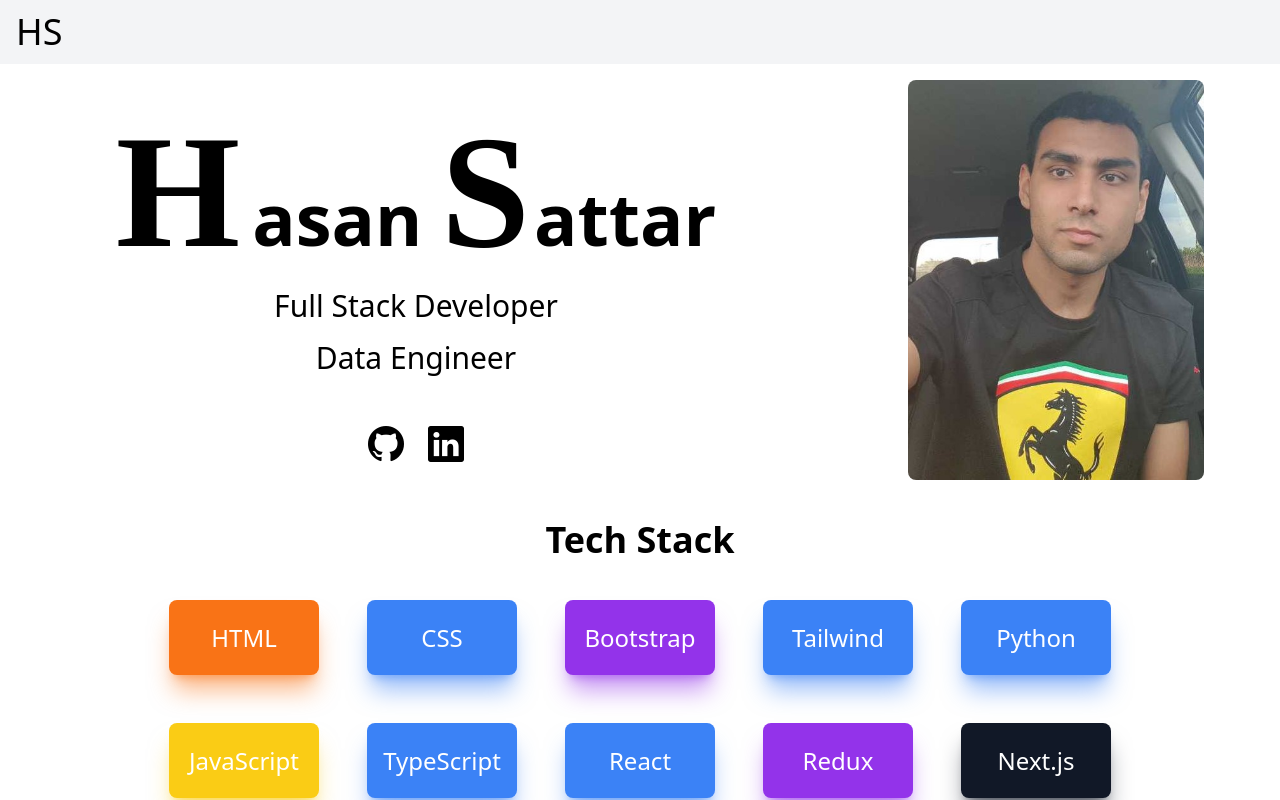
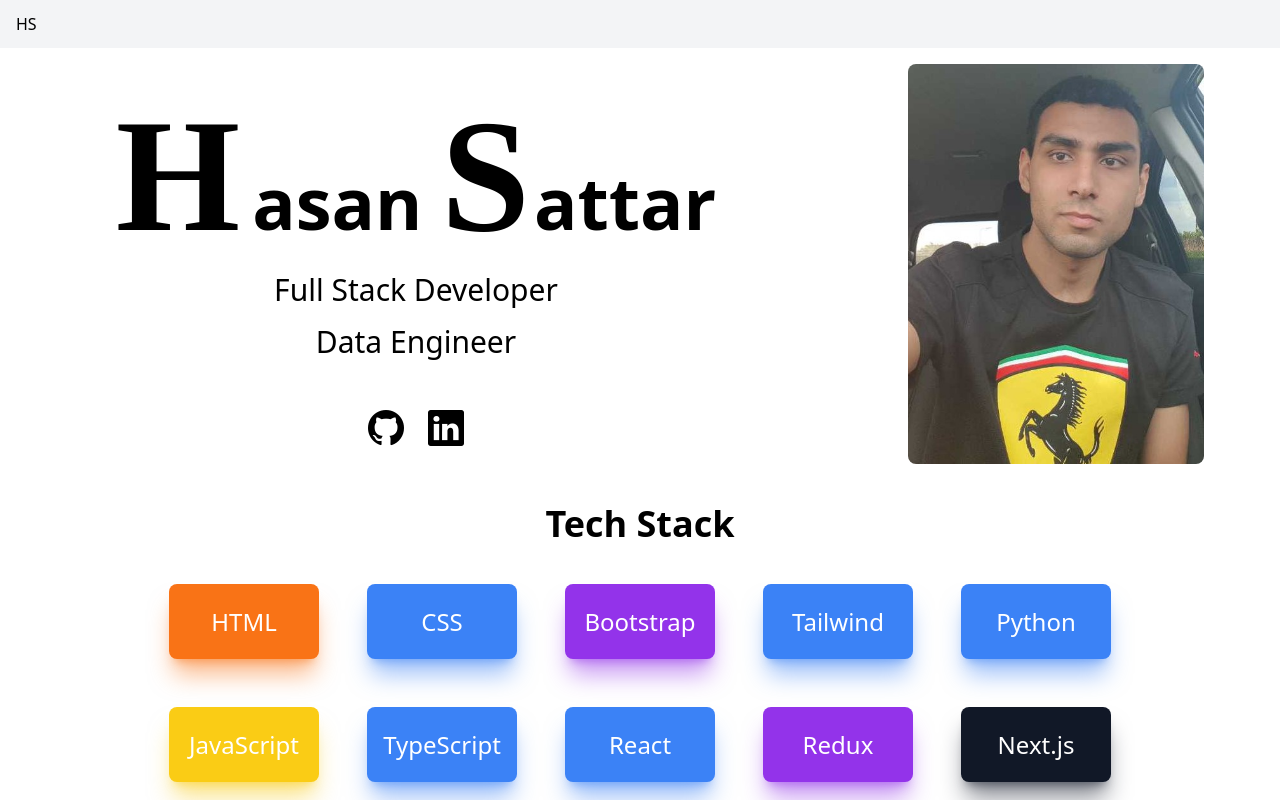
Before and after one commit to hsattar/hasan-sattar, a Next.js app: page / in a window 1280 px wide. Shown: the top 800 px of the page. Built offline with nearby package versions, Linux system fonts and the light colour scheme; a web font is replaced by a local one.

Commit message:
removed a tag inside link

```diff
--- a/components/Navbar.tsx
+++ b/components/Navbar.tsx
@@ -3,7 +3,7 @@ import Link from 'next/link'
 export default function Navbar() {
     return (
         <nav className="flex justify-between items-center px-4 py-3 bg-gray-100 select-none">
-            <Link href="/"><a className="text-4xl cursor-pointer">HS</a></Link>
+            <Link href="/" className="text-4xl cursor-pointer">HS</Link>
             {/* <div>
                 <Link href="/"><a className="mr-6">Home</a></Link>
                 <Link href="/projects"><a className="mr-6">Projects</a></Link>
```
